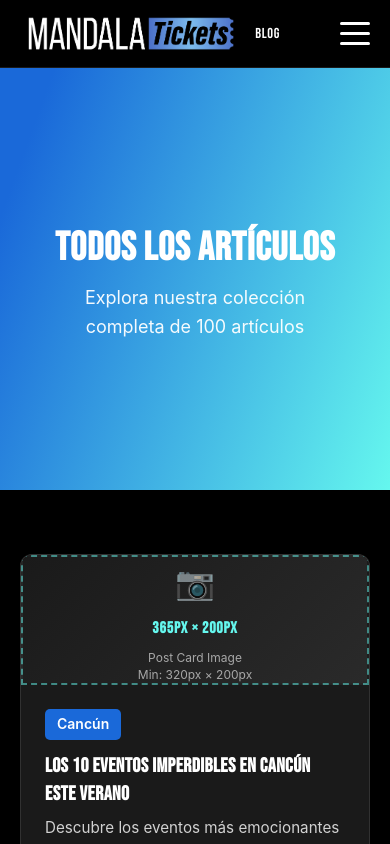
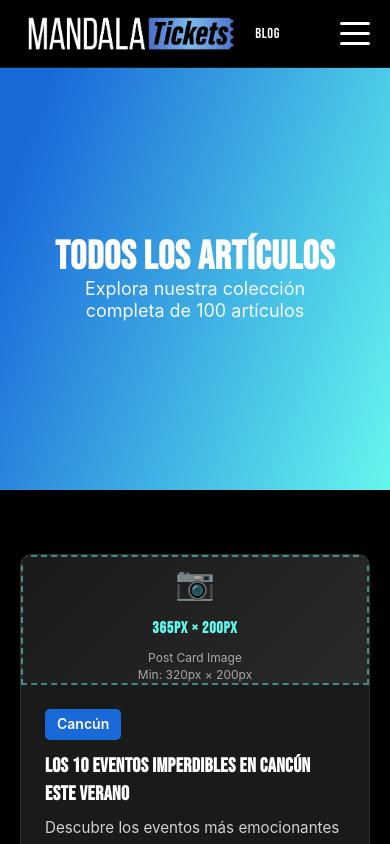
Before and after one commit to vvazquezcolina/blog-mt, a Next.js app: page /posts in a window 390 px wide. Shown: the top 844 px of the page. Built offline with nearby package versions, Linux system fonts and the light colour scheme.

Commit message:
style: reduce spacing between H1 and P in category header
- Reduce margin-top from 0.25rem to 0.1rem

- Add line-height: 1 to H1 to eliminate extra space

- Add line-height: 1.2 to P for compact display

```diff
--- a/app/globals.css
+++ b/app/globals.css
@@ -394,16 +394,18 @@ img {
     margin-top: 0;
     padding-top: 0;
     padding-bottom: 0;
+    line-height: 1;
   }
 
   .category-header p {
     font-size: 1rem;
     padding-left: 1.5rem;
     padding-right: 1.5rem;
-    margin-top: 0.25rem;
+    margin-top: 0.1rem;
     margin-bottom: 0;
     padding-top: 0;
     padding-bottom: 0;
+    line-height: 1.2;
   }
 
   .section-title {
@@ -816,6 +818,7 @@ img {
   margin-top: 0;
   padding-top: 0;
   padding-bottom: 0;
+  line-height: 1;
 }
 
 .category-header p {
@@ -823,10 +826,11 @@ img {
   opacity: 0.95;
   max-width: 700px;
   margin: 0 auto;
-  margin-top: 0.25rem;
+  margin-top: 0.1rem;
   margin-bottom: 0;
   padding-top: 0;
   padding-bottom: 0;
+  line-height: 1.2;
 }
 
 /* Post Article Styles */
```
